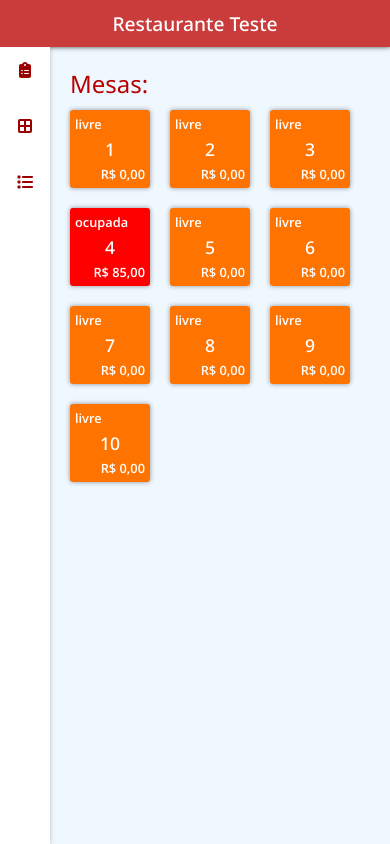
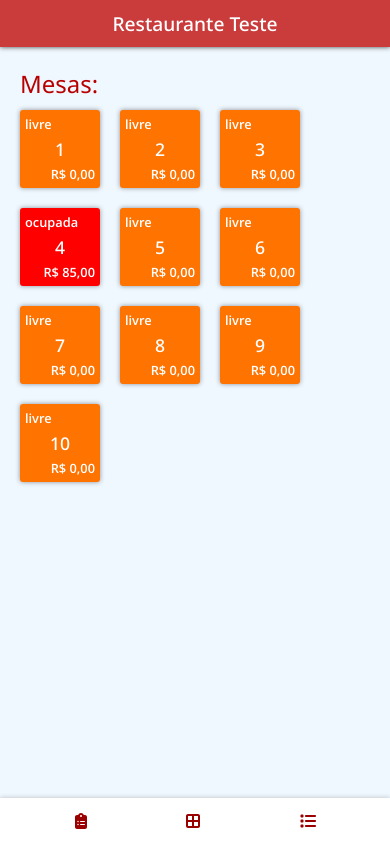
Before and after one commit to joaofilipesoares45/restaurantApp, a React (Vite) app: page /#/ in a window 390 px wide. Built offline with nearby package versions, Linux system fonts and the light colour scheme; a web font is replaced by a local one.

Commit message:
edit 500px

```diff
--- a/src/pages/home/css/index.css
+++ b/src/pages/home/css/index.css
@@ -87,6 +87,7 @@
 
         .home-main {
             display: flex;
+            flex-direction: column-reverse;
             height: 100%;
             width: 100%;
             background-color: aliceblue;
@@ -95,8 +96,8 @@
             .sidebar {
                 background-color: white;
                 width: 100%;
-            height: 100%;
-            max-width: 50px;
+                height: fit-content;
+                max-width: none;
                 display: flex;
                 flex-direction: column;
                 box-shadow: 0 0 5px rgba(0, 0, 0, 0.239);
@@ -104,7 +105,9 @@
 
                 nav {
                     display: flex;
-                flex-direction: column;
+                    flex-direction: row;
+                    justify-content: space-evenly;
+                    width: 100%;
                     gap: 10px;
 
                     svg {
@@ -122,11 +125,11 @@
             .component-contain {
                 height: 100%;
                 width: 100%;
+                overflow-y: auto;
 
                 .component {
                     display: flex;
                     flex-direction: column;
-                height: 100%;
                     padding: 20px;
                 }
             }
```
Lines whose indentation alone changed are shown as unchanged.
